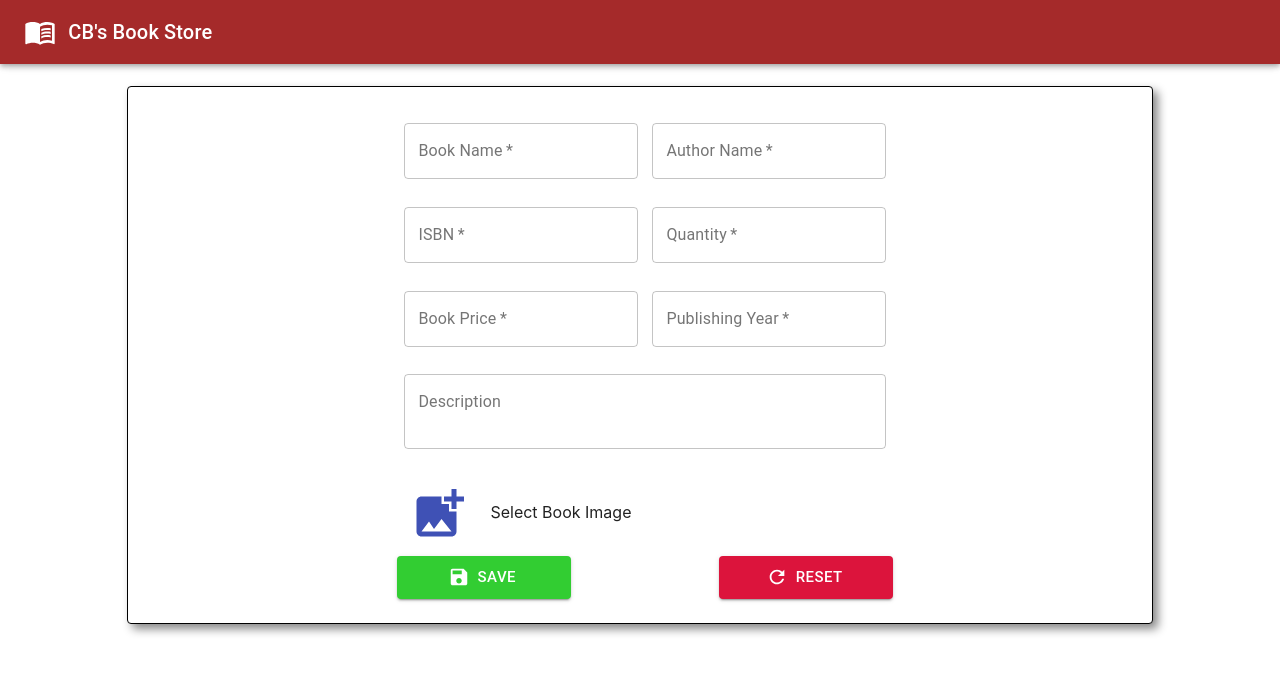
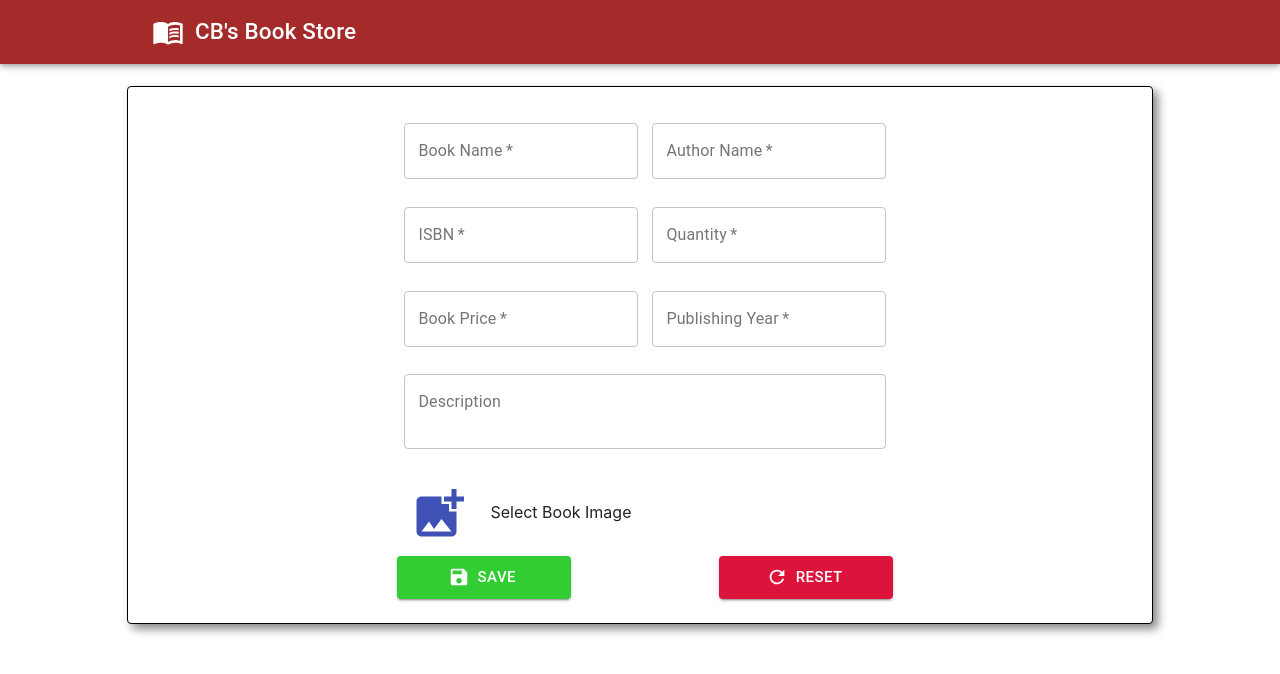
Before and after one commit to gajanan15/Online-Book-Store-Front-End, a React (Create React App) app: page /admin in a window 1280 px wide. Shown: the top 674 px of the page. Built offline with nearby package versions, Linux system fonts and the light colour scheme.

Commit message:
ADDED : Media query to display responsive appbar for different devices

```diff
--- a/src/component/utils/CbHeader.js
+++ b/src/component/utils/CbHeader.js
@@ -1,18 +1,24 @@
-import React, { Component } from 'react'
+import React, {Component} from 'react'
 import AppBar from '@material-ui/core/AppBar';
 import Toolbar from '@material-ui/core/Toolbar';
 import Typography from '@material-ui/core/Typography';
 import MenuBookIcon from '@material-ui/icons/MenuBook';
 import '../../css/CbHeader.css';
 
+
 export class CbHeader extends Component {
+
+    constructor(props){
+        super(props);
+    }
+
     render() {
         return (
             <div className="main">
-                <AppBar position="fixed" style={{backgroundColor:'brown'}}>
-                    <Toolbar>
-                    <MenuBookIcon  style={{fontSize:'200%'}}/>
-                        <Typography className="title" variant="h6" noWrap>
+                <AppBar position="fixed" id="appbar">
+                    <Toolbar id="tool">
+                        <MenuBookIcon style={{fontSize:'200%'}}/>
+                        <Typography id="title" variant="h6" noWrap>
                             CB's Book Store
                         </Typography>
                     </Toolbar>
--- a/src/css/CbHeader.css
+++ b/src/css/CbHeader.css
@@ -1,3 +1,55 @@
-.title{
+#appbar{
+    background-color:brown;
+    display: flex;
+}
+
+#tool{
+    margin-left: 10%;
+}
+
+#title{
     padding-left: 1%;
+    width: 30%;
 }
+
+@media only screen and (min-device-width: 300px) and (max-device-width: 768px) and (-webkit-min-device-pixel-ratio: 1){
+    svg.MuiSvgIcon-root{
+        font-size: 200%;
+    }
+
+    #tool{
+        margin-left: 1%;
+    }
+    #title{
+        width: 50%;
+        font-size: 100%;
+    }
+
+}
+
+@media only screen and (min-device-width: 411px) and (max-device-width: 823px) and (-webkit-min-device-pixel-ratio: 1){
+    #title{
+        width: 70%;
+        font-size: 115%;
+    }
+
+}
+
+@media only screen and (min-device-width: 768px) and (max-device-width: 1024px) and (-webkit-min-device-pixel-ratio: 1) {
+    #tool{
+        margin-left: 10%;
+    }
+    #title{
+        width: 30%;
+        font-size: 140%;
+    }
+
+    svg.MuiSvgIcon-root{
+        font-size: 200%;
+    }
+}
+@media only screen and (min-device-width: 1020px) and (max-device-width: 1300px) and (-webkit-min-device-pixel-ratio: 1) {
+    #tool{
+        margin-left: 3%;
+    }
+}
```
